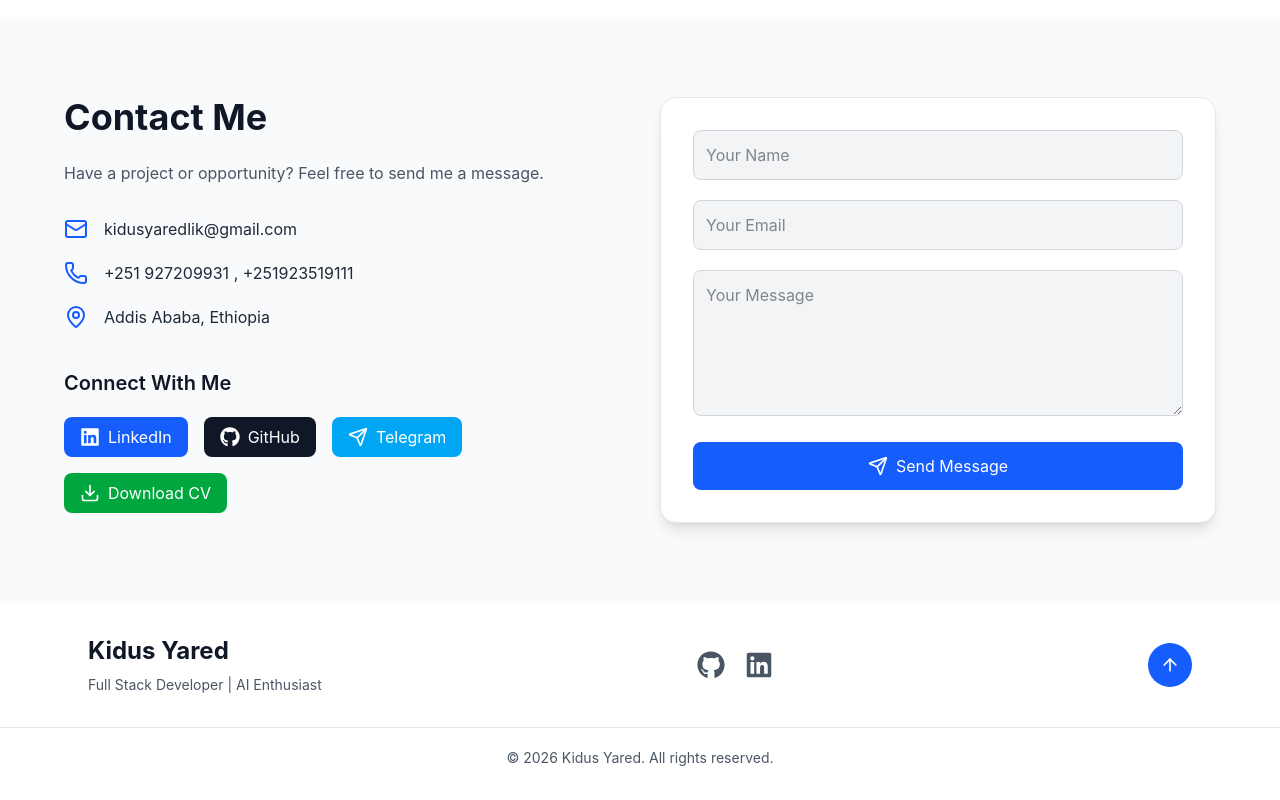
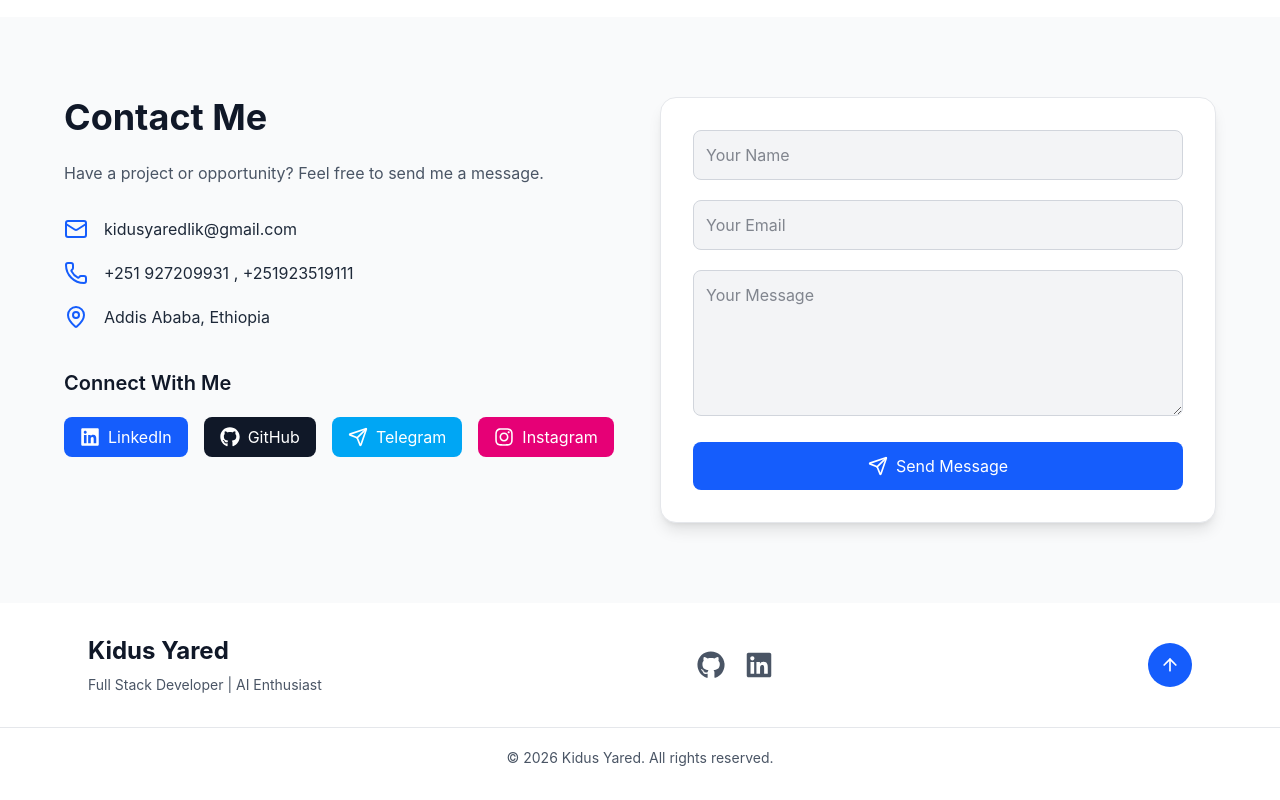
Before and after one commit to Kidu121/kidusyared-portfolio, a React (Vite) app: page / in a window 1280 px wide. Shown: the part 5942-6742 px from the top of the page. Built offline with nearby package versions, Linux system fonts and the light colour scheme.

Commit message:
fix update

```diff
--- a/src/components/Contact.tsx
+++ b/src/components/Contact.tsx
@@ -9,12 +9,12 @@ import {
   Send,
   Loader2,
   CheckCircle,
-  Download,
 } from "lucide-react";
 
 import {
   FaGithub,
   FaLinkedin,
+  FaInstagram,
 } from "react-icons/fa";
 
 
@@ -89,9 +89,7 @@ export default function Contact() {
       ">
 
 
-
         {/* Contact Information */}
-
 
         <motion.div
 
@@ -115,7 +113,6 @@ export default function Contact() {
 
         >
 
-
           <h2 className="
           text-4xl
           font-bold
@@ -123,9 +120,7 @@ export default function Contact() {
           text-gray-900
           dark:text-white
           ">
-
             Contact Me
-
           </h2>
 
 
@@ -135,13 +130,9 @@ export default function Contact() {
           dark:text-gray-400
           mb-8
           ">
-
             Have a project or opportunity?
             Feel free to send me a message.
-
           </p>
-
-
 
 
 
@@ -149,7 +140,6 @@ export default function Contact() {
 
 
             <div className="flex items-center gap-4">
-
               <Mail className="text-blue-600"/>
 
               <span className="
@@ -158,15 +148,11 @@ export default function Contact() {
               ">
                 kidusyaredlik@gmail.com
               </span>
-
             </div>
 
 
 
-
-
             <div className="flex items-center gap-4">
-
               <Phone className="text-blue-600"/>
 
               <span className="
@@ -176,15 +162,11 @@ export default function Contact() {
                 +251 927209931 ,
                 +251923519111
               </span>
-
             </div>
 
 
 
-
-
             <div className="flex items-center gap-4">
-
               <MapPin className="text-blue-600"/>
 
               <span className="
@@ -193,7 +175,6 @@ export default function Contact() {
               ">
                 Addis Ababa, Ethiopia
               </span>
-
             </div>
 
 
@@ -201,13 +182,9 @@ export default function Contact() {
 
 
 
-
-
-
           {/* Social Links */}
 
           <div className="mt-10">
-
 
             <h3 className="
             text-xl
@@ -220,13 +197,11 @@ export default function Contact() {
             </h3>
 
 
-
             <div className="
             flex
             flex-wrap
             gap-4
             ">
-
 
 
               {/* LinkedIn */}
@@ -248,15 +223,9 @@ export default function Contact() {
                 transition
                 "
               >
-
                 <FaLinkedin size={20}/>
-
                 LinkedIn
-
               </a>
-
-
-
 
 
 
@@ -279,15 +248,9 @@ export default function Contact() {
                 transition
                 "
               >
-
                 <FaGithub size={20}/>
-
                 GitHub
-
               </a>
-
-
-
 
 
 
@@ -310,24 +273,18 @@ export default function Contact() {
                 transition
                 "
               >
-
                 <Send size={20}/>
-
                 Telegram
-
               </a>
 
 
 
-
-
-
-
-              {/* Download CV */}
+              {/* Instagram */}
 
               <a
-                href="/Kidus-Yared-CV.pdf"
-                download
+                href="https://instagram.com/YOUR_USERNAME"
+                target="_blank"
+                rel="noreferrer"
                 className="
                 flex
                 items-center
@@ -335,36 +292,24 @@ export default function Contact() {
                 px-4
                 py-2
                 rounded-lg
-                bg-green-600
+                bg-pink-600
                 text-white
-                hover:bg-green-700
+                hover:bg-pink-700
                 transition
                 "
               >
-
-                <Download size={20}/>
-
-                Download CV
-
+                <FaInstagram size={20}/>
+                Instagram
               </a>
 
 
             </div>
 
-
           </div>
 
 
         </motion.div>
-
-
-
-
-
-
-
-
-        {/* Contact Form */}
+                {/* Contact Form */}
 
 
         <motion.form
@@ -410,9 +355,13 @@ export default function Contact() {
 
 
           <input
+
             type="text"
+
             name="user_name"
+
             placeholder="Your Name"
+
             required
 
             className="
@@ -428,15 +377,21 @@ export default function Contact() {
             dark:text-white
             outline-none
             "
+
           />
 
 
 
 
+
           <input
+
             type="email"
+
             name="user_email"
+
             placeholder="Your Email"
+
             required
 
             className="
@@ -452,7 +407,10 @@ export default function Contact() {
             dark:text-white
             outline-none
             "
+
           />
+
+
 
 
 
@@ -488,6 +446,7 @@ export default function Contact() {
 
 
 
+
           <button
 
             disabled={loading}
@@ -512,6 +471,7 @@ export default function Contact() {
             {loading ? (
 
               <>
+
                 <Loader2 className="animate-spin"/>
 
                 Sending...
@@ -539,6 +499,7 @@ export default function Contact() {
 
 
 
+
           {success && (
 
             <div className="
@@ -556,6 +517,8 @@ export default function Contact() {
             </div>
 
           )}
+
+
 
 
 
```
